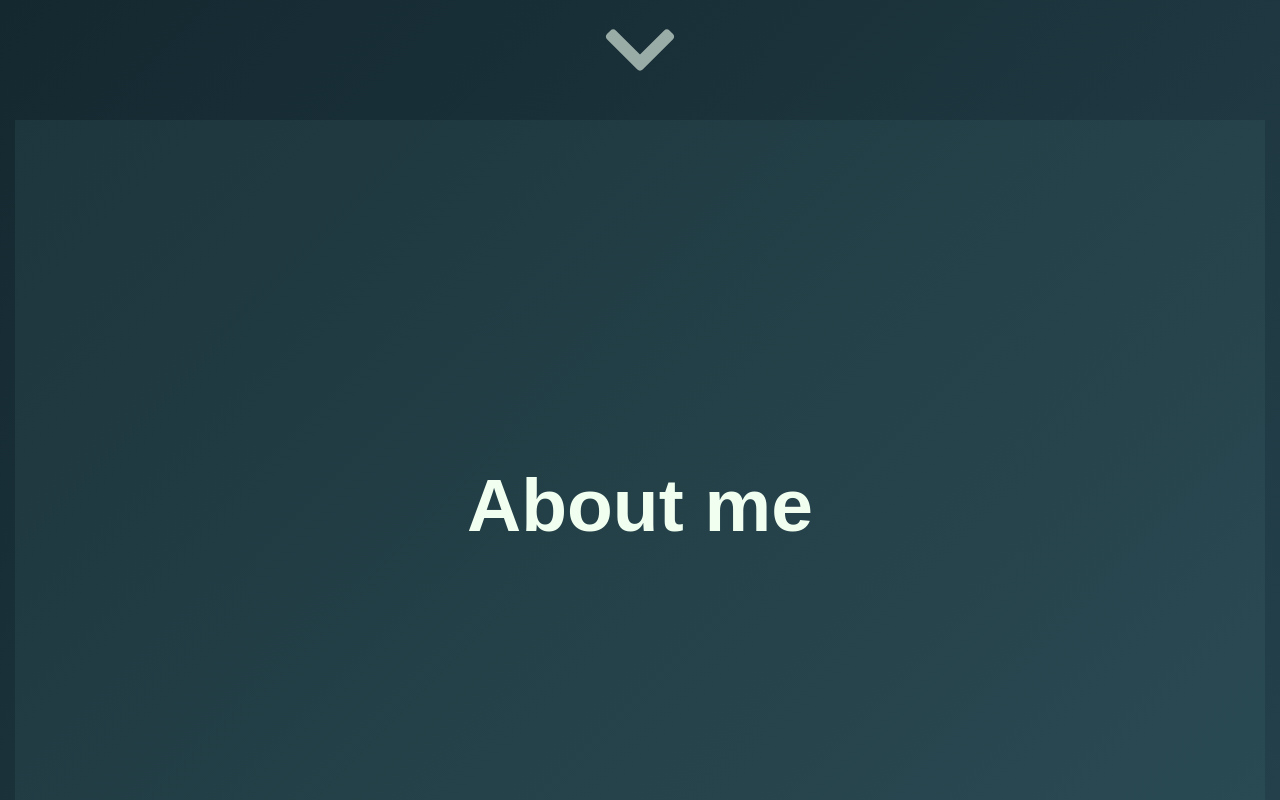
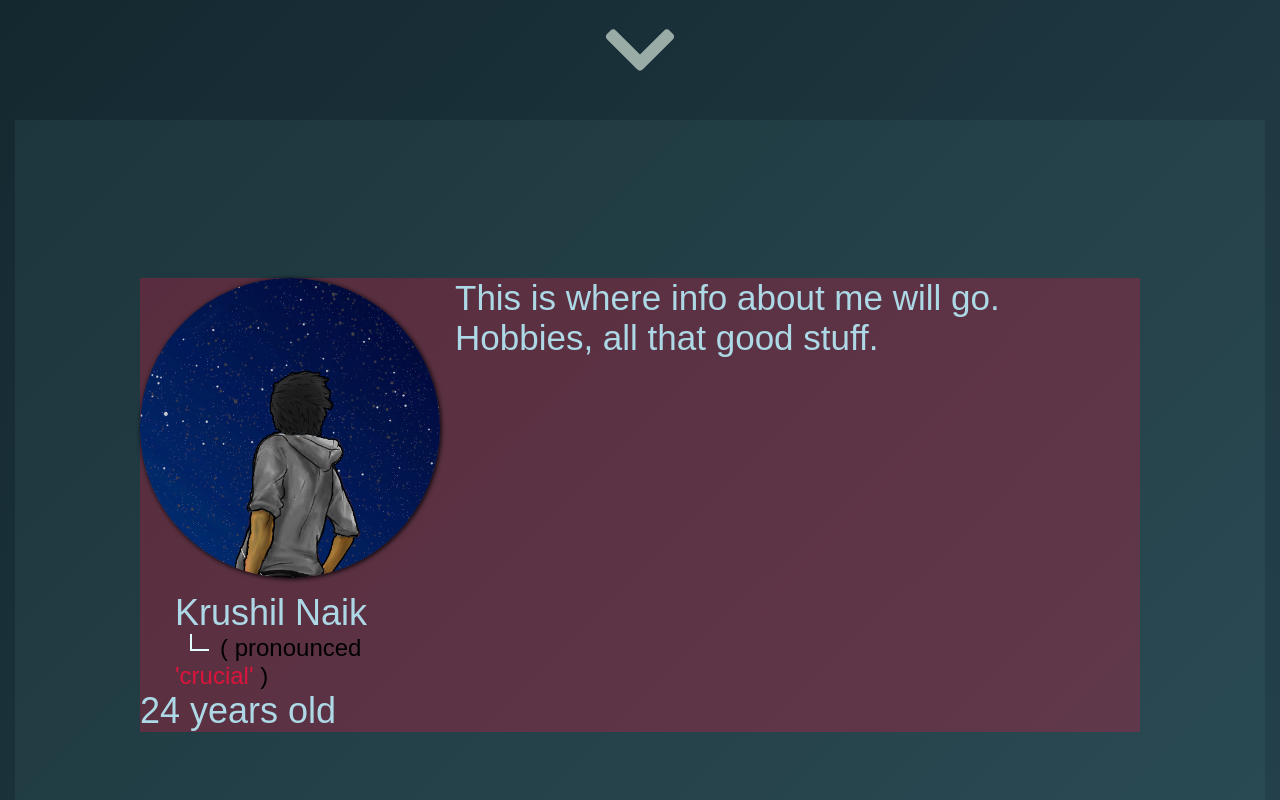
Before and after one commit to krushilnaik/krushilnaik.github.io, a React (Create React App) app: page / in a window 1280 px wide. Shown: the part 680-1480 px from the top of the page. Built offline with nearby package versions, Linux system fonts and the light colour scheme.

Commit message:
Add some information about me

```diff
--- a/src/components/AboutMe.jsx
+++ b/src/components/AboutMe.jsx
@@ -1,13 +1,28 @@
 import React from 'react';
+import { calculateAge } from '../util/js/functions';
 
 import './scss/AboutMe.scss';
 
 function AboutMe() {
 	return (
 		<section id='about-me'>
-			{/* I'll list all the languages I know here */}
-			{/* Basically my resume but more stylish */}
-			About me
+			{/* Introduce myself. Name, age, etc. */}
+			{/* Add a picture of me */}
+			{/* Hobbies/what I do in my free time */}
+			<div className='content'>
+				<aside>
+					<img src='assets/images/avatar.png' alt='crucial avatar' />
+					<div className='name'>
+						<p>Krushil Naik</p>
+						<span className='note'>
+							( pronounced <span style={{ color: 'crimson' }}>'crucial'</span> )
+						</span>
+					</div>
+					<p>{calculateAge('09/07/1996')} years old</p>
+				</aside>
+
+				<article>This is where info about me will go. Hobbies, all that good stuff.</article>
+			</div>
 		</section>
 	);
 }
--- a/src/components/scss/AboutMe.scss
+++ b/src/components/scss/AboutMe.scss
@@ -1,11 +1,57 @@
 #about-me {
 	background-color: rgba($color: cadetblue, $alpha: 0.1);
 
-	// probably not gonna keep these but you never know
 	display: grid;
+	padding: 10%;
+
 	align-items: center;
-	justify-content: center;
-	color: honeydew;
-	font-weight: bold;
-	font-size: 75px;
+	justify-items: center;
+
+	.content {
+		display: grid;
+		grid-template-columns: 1fr 3fr;
+		gap: 15px;
+		background-color: rgba($color: crimson, $alpha: 0.3);
+
+		aside {
+			img {
+				height: 300px;
+				width: 300px;
+
+				border-radius: 50%;
+				box-shadow: 1px 1px 5px black;
+			}
+
+			p {
+				font-size: 36px;
+				color: lightblue;
+			}
+
+			.name {
+				padding-top: 10px;
+				padding-left: 35px;
+
+				.note {
+					font-size: 24px;
+					position: relative;
+					padding-left: 45px;
+
+					&::before {
+						content: '';
+						position: absolute;
+						height: 15px;
+						width: 17px;
+						left: 15px;
+						border-bottom: solid 2px lightcyan;
+						border-left: solid 2px lightcyan;
+					}
+				}
+			}
+		}
+
+		article {
+			color: lightblue;
+			font-size: 35px;
+		}
+	}
 }
--- a/src/util/js/functions.js
+++ b/src/util/js/functions.js
@@ -5,3 +5,23 @@
 export function slugify(string) {
 	return string.toLowerCase().replace(/ /g, '-');
 }
+
+/**
+ * Get number of years since a certain date
+ * @param {string} date - date in format MM/DD/YYYY
+ */
+export const calculateAge = date => {
+	const birthDate = new Date(date);
+	const todaysDate = new Date();
+
+	var years = todaysDate.getFullYear() - birthDate.getFullYear();
+
+	if (
+		todaysDate.getMonth() < birthDate.getMonth() ||
+		(todaysDate.getMonth() == birthDate.getMonth() && todaysDate.getDate() < birthDate.getDate())
+	) {
+		years--;
+	}
+
+	return years;
+};
```
